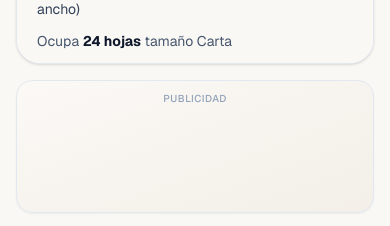
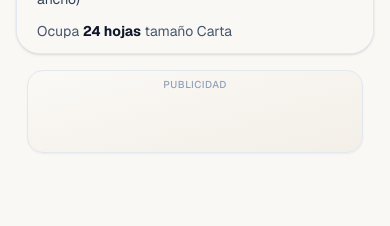
Before and after one commit to juberriobertel-max/moldefacil, a Next.js app: page / in a window 390 px wide. Shown: the part 3191-3417 px from the top of the page. After the commit the page ends 3360 px from the top, so only its background shows below. Built offline with nearby package versions, Linux system fonts and the light colour scheme; no server answers.

Commit message:
Add responsive 320x50 mobile Adsterra banner and prevent mobile horizontal overflow

```diff
--- a/app/page.tsx
+++ b/app/page.tsx
@@ -357,7 +357,7 @@ export default function HomePage() {
   };
 
   return (
-    <div className="min-h-screen flex flex-col bg-[#FAF8F5] text-slate-800">
+    <div className="min-h-screen flex flex-col bg-[#FAF8F5] text-slate-800 overflow-x-hidden">
       {/* Warm, Inviting Header */}
       <header className="sticky top-0 z-30 border-b border-slate-200 bg-white/95 backdrop-blur px-4 lg:px-8 py-3.5 shadow-2xs">
         <div className="max-w-[1600px] mx-auto flex flex-wrap items-center justify-between gap-4">
@@ -389,7 +389,7 @@ export default function HomePage() {
       {/* Main 2-Column Sewing Studio */}
       <main className="flex-1 max-w-[1600px] w-full mx-auto p-4 lg:p-6 grid grid-cols-1 lg:grid-cols-12 gap-6">
         {/* LEFT COLUMN: 3-Step Guided Assistant + Box Ad */}
-        <aside className="lg:col-span-5 xl:col-span-4 flex flex-col gap-4">
+        <aside className="min-w-0 lg:col-span-5 xl:col-span-4 flex flex-col gap-4">
           {/* PASO 1: Elige cómo empezar */}
           <section className="rounded-3xl bg-white border border-slate-200 shadow-xs overflow-hidden">
             <button
@@ -1051,13 +1051,13 @@ export default function HomePage() {
           </section>
 
           {/* LOCATION 2: Box Ad (300x250) at bottom of Left Panel */}
-          <div className="pt-1">
+          <div className="pt-1 w-full flex justify-center">
             <AdBanner variant="box-ad" adSlotId="sidebar-box-300x250" />
           </div>
         </aside>
 
-        {/* RIGHT COLUMN: White Cutting Mat Canvas + Bottom Horizontal Banner */}
-        <section className="lg:col-span-7 xl:col-span-8 flex flex-col gap-4">
+        {/* RIGHT COLUMN: White Cutting Mat Canvas + Bottom Responsive Banner */}
+        <section className="min-w-0 lg:col-span-7 xl:col-span-8 flex flex-col gap-4">
           <div className="flex-1 min-h-[540px]">
             <PatternCanvas
               pattern={pattern}
@@ -1070,11 +1070,19 @@ export default function HomePage() {
             />
           </div>
 
-          {/* LOCATION 1: Discreet Horizontal Ad Banner (728x90) at bottom of workspace */}
-          <AdBanner
-            variant="horizontal-banner"
-            adSlotId="workspace-bottom-728x90"
-          />
+          {/* LOCATION 1: Responsive Bottom Banner (320x50 Mobile / 728x90 Desktop) */}
+          <div className="flex justify-center md:hidden w-full">
+            <AdBanner
+              variant="mobile-banner"
+              adSlotId="workspace-bottom-mobile-320x50"
+            />
+          </div>
+          <div className="hidden md:flex justify-center w-full">
+            <AdBanner
+              variant="horizontal-banner"
+              adSlotId="workspace-bottom-728x90"
+            />
+          </div>
         </section>
       </main>
 
--- a/components/AdBanner.tsx
+++ b/components/AdBanner.tsx
@@ -2,7 +2,11 @@
 
 import React from "react";
 
-export type AdVariant = "horizontal-banner" | "box-ad" | "large-box";
+export type AdVariant =
+  | "horizontal-banner"
+  | "mobile-banner"
+  | "box-ad"
+  | "large-box";
 
 interface AdBannerProps {
   variant: AdVariant;
@@ -21,18 +25,26 @@ const ADSTERRA_728X90: AdsterraUnitConfig = {
   key: "569b1ab7d716009020b4a7eb7ddcb905",
   width: 728,
   height: 90,
-  containerClass: "w-full max-w-[752px] mx-auto",
+  containerClass: "w-full max-w-[752px] mx-auto p-2.5",
+};
+
+const ADSTERRA_320X50: AdsterraUnitConfig = {
+  key: "0fd4d8a023c84ccea8217c24b03449b5",
+  width: 320,
+  height: 50,
+  containerClass: "w-full max-w-[336px] mx-auto py-1.5 px-1 sm:px-2",
 };
 
 const ADSTERRA_300X250: AdsterraUnitConfig = {
   key: "935987eeb79ab07c6e97e35002fb794d",
   width: 300,
   height: 250,
-  containerClass: "w-full max-w-[324px] mx-auto",
+  containerClass: "w-full max-w-[324px] mx-auto p-1.5 sm:p-2.5",
 };
 
 const VARIANT_CONFIG: Record<AdVariant, AdsterraUnitConfig> = {
   "horizontal-banner": ADSTERRA_728X90,
+  "mobile-banner": ADSTERRA_320X50,
   "box-ad": ADSTERRA_300X250,
   "large-box": ADSTERRA_300X250,
 };
@@ -72,7 +84,7 @@ function buildAdsterraSrcDoc(unit: AdsterraUnitConfig): string {
 }
 
 /**
- * Contenedor publicitario aislado por iframe para Adsterra (728x90 y 300x250).
+ * Contenedor publicitario aislado por iframe para Adsterra (728x90, 320x50 y 300x250).
  */
 export default function AdBanner({
   variant,
@@ -88,24 +100,25 @@ export default function AdBanner({
       data-ad-variant={variant}
       data-ad-slot={adSlotId}
       data-adsterra-key={unit.key}
-      className={`rounded-2xl border border-slate-200 bg-gradient-to-br from-[#FBF9F6] to-[#F3EFE8] flex flex-col items-center justify-center p-2.5 text-center shadow-xs ${unit.containerClass} ${className}`}
+      className={`rounded-2xl border border-slate-200 bg-gradient-to-br from-[#FBF9F6] to-[#F3EFE8] flex flex-col items-center justify-center text-center shadow-xs ${unit.containerClass} ${className}`}
     >
-      <span className="text-[10px] font-medium uppercase tracking-wider text-slate-400 mb-1.5">
+      <span className="text-[10px] font-medium uppercase tracking-wider text-slate-400 mb-1">
         Publicidad
       </span>
 
-      <div className="w-full overflow-x-auto flex items-center justify-center">
+      <div className="w-full max-w-full overflow-x-auto flex items-center justify-center">
         <iframe
           title={`Publicidad ${unit.width}x${unit.height}`}
           srcDoc={srcDoc}
           width={unit.width}
           height={unit.height}
+          scrolling="no"
           loading="lazy"
           referrerPolicy="no-referrer-when-downgrade"
           style={{
             width: `${unit.width}px`,
             height: `${unit.height}px`,
-            border: 0,
+            border: "none",
             overflow: "hidden",
             display: "block",
             flexShrink: 0,
--- a/components/DownloadAdModal.tsx
+++ b/components/DownloadAdModal.tsx
@@ -72,12 +72,12 @@ export default function DownloadAdModal({
 
   return (
     <div
-      className="fixed inset-0 z-50 flex items-center justify-center p-4 bg-slate-900/45 backdrop-blur-xs"
+      className="fixed inset-0 z-50 flex items-center justify-center p-3 sm:p-4 bg-slate-900/45 backdrop-blur-xs"
       role="dialog"
       aria-modal="true"
       aria-labelledby="download-modal-title"
     >
-      <div className="relative w-full max-w-lg rounded-3xl bg-white border border-slate-200 p-6 sm:p-7 shadow-2xl text-slate-800">
+      <div className="relative w-full max-w-lg rounded-3xl bg-white border border-slate-200 p-4 sm:p-7 shadow-2xl text-slate-800">
         <button
           type="button"
           onClick={onClose}
@@ -129,9 +129,9 @@ export default function DownloadAdModal({
           />
         </div>
 
-        {/* Center 336x280 Ad Space */}
-        <div className="mb-5">
-          <AdBanner variant="large-box" adSlotId="download-modal-336x280" />
+        {/* Center 300x250 Ad Space */}
+        <div className="mb-5 w-full flex justify-center">
+          <AdBanner variant="large-box" adSlotId="download-modal-300x250" />
         </div>
 
         {/* Action Button once countdown finishes */}
```
